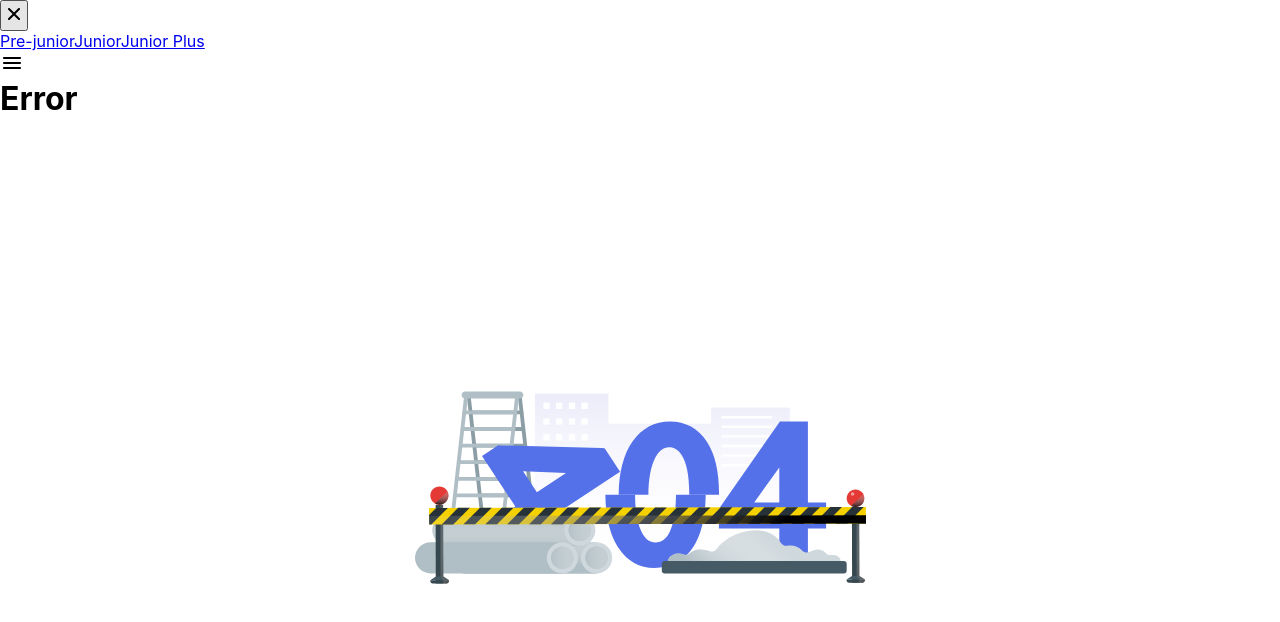
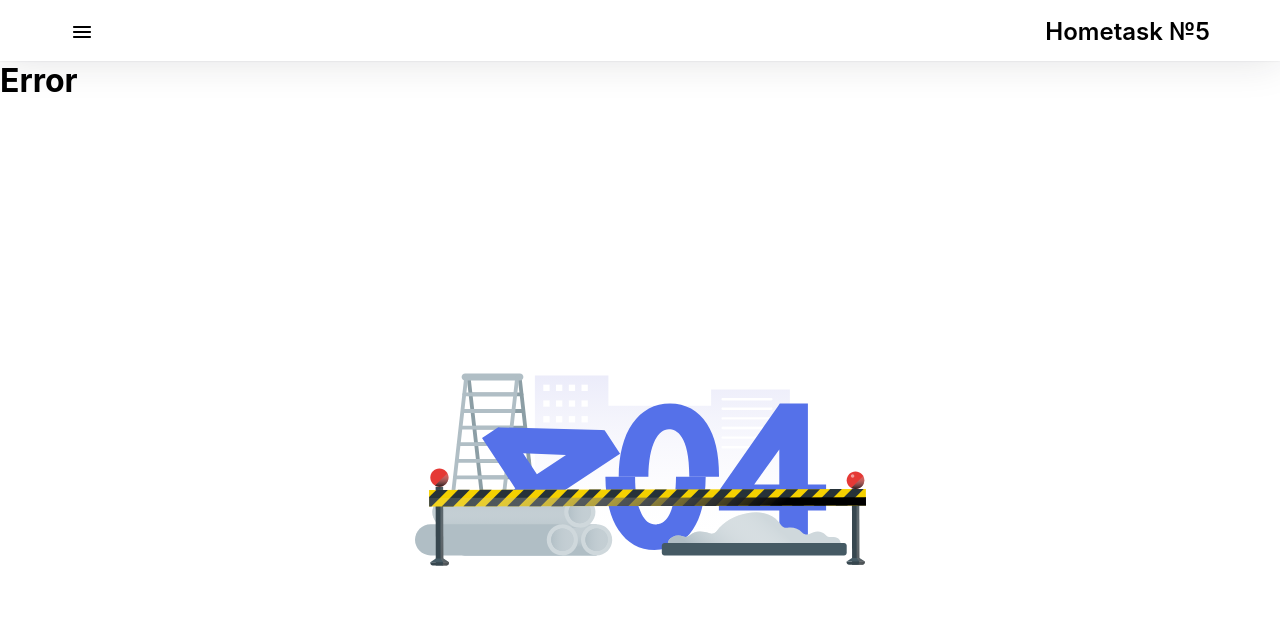
Before and after one commit to Cheloyek/hw, a React (Create React App) app: page / in a window 1280 px wide. Shown: the top 622 px of the page. Built offline with nearby package versions, Linux system fonts and the light colour scheme.

Commit message:
add classes

```diff
--- a/package.json
+++ b/package.json
@@ -1,6 +1,6 @@
 {
   "name": "hws2",
-  "homepage": "http://Cheloyek.github.io/hw5",
+  "homepage": "http://Cheloyek.github.io/hw",
   "version": "0.1.0",
   "private": true,
   "dependencies": {
--- a/src/s2-homeworks/hw05/header/Header.module.css
+++ b/src/s2-homeworks/hw05/header/Header.module.css
@@ -1,8 +1,25 @@
 .burgerMenuIcon {
+    display: flex;
+    padding: 20px 0px 16px 70px;
+    position: fixed;
 }
 
 .header {
+    position: relative;
+    display: flex;
+    justify-content: space-between;
+    border-bottom: 1px solid white;
+    box-shadow: 0px 0px 40px rgba(29, 33, 38, 0.13), 0px 0px 2px rgba(29, 33, 38, 0.1);
 }
 
 .header h1 {
+    display: block;
 }
+
+.title {
+    display: flex;
+    font-size: 24px;
+    font-weight: 600;
+    justify-content: right;
+    padding: 17px 70px 14px 0px;
+}
--- a/src/s2-homeworks/hw05/header/Header.tsx
+++ b/src/s2-homeworks/hw05/header/Header.tsx
@@ -23,7 +23,9 @@ export const Header: FC<PropsType> = ({handleOpen}) => {
                     : 'Error'
     return (
         <>
+            <div>
                 <div id={'hw5-header'} className={s.header}>
+                    <span>
                     <img
                         src={burgerIcon}
                         id={'hw5-burger-menu'}
@@ -31,6 +33,9 @@ export const Header: FC<PropsType> = ({handleOpen}) => {
                         onClick={handleOpen}
                         alt={'open menu'}
                     />
+                </span>
+                    <span className={s.title}>Hometask №5</span>
+                </div>
                 <h1>{pageName}</h1>
             </div>
         </>
--- a/src/s2-homeworks/hw05/sidebar/Sidebar.module.css
+++ b/src/s2-homeworks/hw05/sidebar/Sidebar.module.css
@@ -1,26 +1,59 @@
 .sidebar {
+    position: absolute;
+    border: 1px solid white;
+    background-color: #ffffff;
+    height: 100vh;
+    width: 317px;
+    z-index: 100;
+    box-shadow: 0px 10px 40px rgba(29, 33, 38, 0.13), 0px 1px 2px rgba(29, 33, 38, 0.1);
 }
 
 .sidebar.open {
+    display: none;
+    border: 1px solid;
+    background-color: #ffffff;
 }
 
 .background {
 }
 
 .nav {
+    display: flex;
+    justify-content: center;
+    align-items: center;
+    flex-direction: column;
 }
 
 .nav a {
 }
 
 .nav a:hover {
+    color: #58ACFF
 }
 
 .nav a.active {
-    background-color: #0059b3;
+    display: flex;
+    background-color: #ffffff;
+    font-size: 22px;
+    text-decoration-color: #ffffff;
+    margin: 45px 70px;
+    font-weight: 600;
+    color: #0059B2;
+
 }
+.nav a.notActive {
+    display: flex;
+    background-color: #ffffff;
+    font-size: 22px;
+    margin: 45px 70px;
+    font-weight: 600;
+    text-decoration-line: none;
+}
+
 .close {
+    margin: 22px 0 16px 275px;
 }
 
 .close img {
+    background-color: transparent;
 }
--- a/src/s2-homeworks/hw05/sidebar/Sidebar.tsx
+++ b/src/s2-homeworks/hw05/sidebar/Sidebar.tsx
@@ -11,7 +11,8 @@ type PropsType = {
 
 export const Sidebar: FC<PropsType> = ({open, handleClose}) => {
     const sidebarClass = s.sidebar
-        + (open ? ' ' + s.open : '')
+        // + (open ? ' ' + s.open : '')
+        + (!open ? ' ' + s.open : '')
     return (
         <>
             {/*затемнение справа от открытого меню*/}
@@ -32,7 +33,7 @@ export const Sidebar: FC<PropsType> = ({open, handleClose}) => {
                         to={PATH.PRE_JUNIOR}
                         onClick={handleClose}
                         // className={...} // делает студент
-                        className={({isActive}) => isActive ? s.active : ''}  // делает студент
+                        className={({isActive}) => isActive ? s.active : s.notActive}  // делает студент
                     >
                         Pre-junior
                     </NavLink>
@@ -41,7 +42,7 @@ export const Sidebar: FC<PropsType> = ({open, handleClose}) => {
                         to={PATH.JUNIOR}
                         onClick={handleClose}
                         // className={...} // делает студент
-                        className={({isActive}) => isActive ? s.active : ''}  // делает студент
+                        className={({isActive}) => isActive ? s.active : s.notActive}  // делает студент
                     >
                         Junior
                     </NavLink>
@@ -50,7 +51,7 @@ export const Sidebar: FC<PropsType> = ({open, handleClose}) => {
                         to={PATH.JUNIOR_PLUS}
                         onClick={handleClose}
                         // className={...} // делает студент
-                        className={({isActive}) => isActive ? s.active : ''}  // делает студент
+                        className={({isActive}) => isActive ? s.active : s.notActive}  // делает студент
                     >
                         Junior Plus
                     </NavLink>
```
Lines whose indentation alone changed are shown as unchanged.
